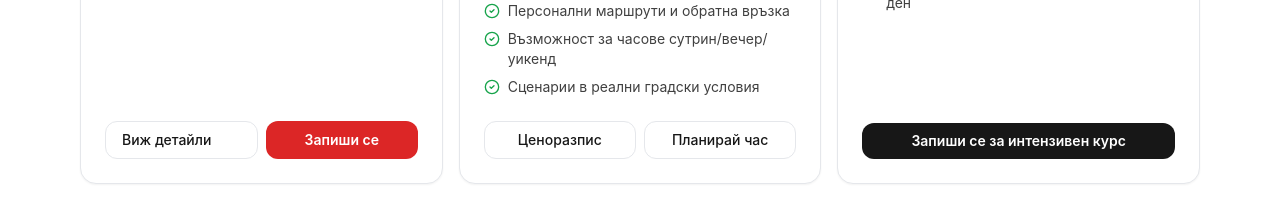
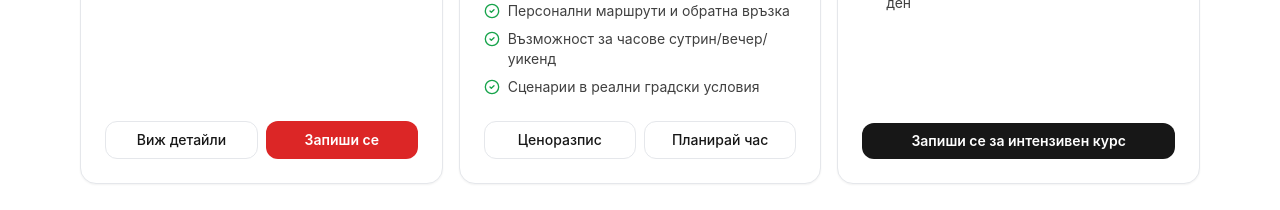
Before and after one commit to adangelov/codex, a React (Vite) app: page / in a window 1280 px wide. Shown: the part 2020-2230 px from the top of the page. Built offline with nearby package versions, Linux system fonts and the light colour scheme.

Commit message:
Center see details link and bump site version

```diff
--- a/package.json
+++ b/package.json
@@ -1,7 +1,7 @@
 {
   "name": "rumi-driving-school",
   "private": true,
-  "version": "1.0.3",
+  "version": "1.0.4",
   "type": "module",
   "scripts": {
     "dev": "vite",
--- a/src/pages/HomePage.tsx
+++ b/src/pages/HomePage.tsx
@@ -42,7 +42,7 @@ const NAV_SECTION_IDS: readonly NavSection[] = NAV_ITEMS.filter(
   (item): item is Extract<NavItem, { type: 'section' }> => item.type === 'section'
 ).map((item) => item.section);
 
-const SITE_VERSION = 'v1.0.3';
+const SITE_VERSION = 'v1.0.4';
 
 
 const BASE_MONDAY = mondayOnOrBefore(new Date(2024, 0, 1));
@@ -617,7 +617,7 @@ export default function HomePage() {
                 <div className="mt-auto flex flex-col gap-3 pt-6 sm:flex-row sm:gap-2">
                   <Link
                     to="/courses/category-b"
-                    className="w-full rounded-xl border px-4 py-2 text-sm font-medium text-neutral-900 transition hover:bg-neutral-100"
+                    className="inline-flex w-full justify-center rounded-xl border px-4 py-2 text-center text-sm font-medium text-neutral-900 transition hover:bg-neutral-100"
                   >
                     {t.seeDetails}
                   </Link>
```
